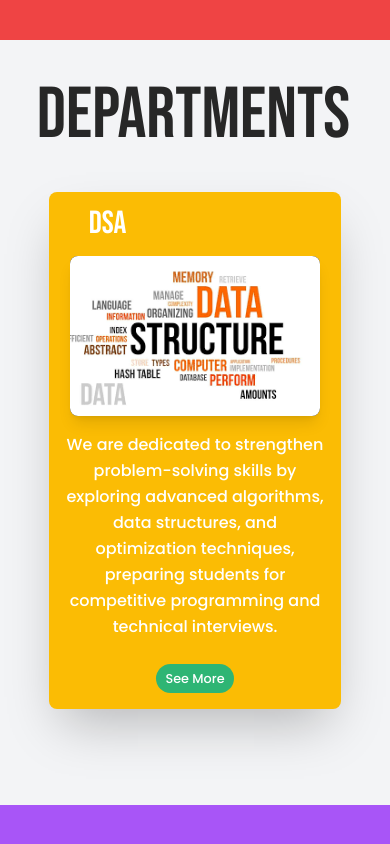
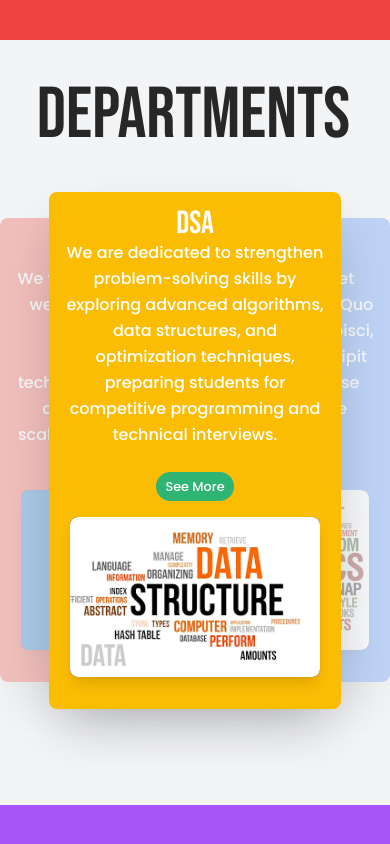
Before and after one commit to gdgocmsit/gdgoc-website, a React (Vite) app: page /#home in a window 390 px wide. Shown: the part 2492-3336 px from the top of the page. Built offline with nearby package versions, Linux system fonts and the light colour scheme.

Commit message:
commit 2

```diff
--- a/package.json
+++ b/package.json
@@ -10,9 +10,11 @@
     "preview": "vite preview"
   },
   "dependencies": {
+    "framer-motion": "^11.13.1",
     "react": "^18.3.1",
     "react-dom": "^18.3.1",
-    "react-router-dom": "^7.0.1"
+    "react-router-dom": "^7.0.1",
+    "react-swipeable": "^7.0.2"
   },
   "devDependencies": {
     "@eslint/js": "^9.15.0",
--- a/src/components/Departments.jsx
+++ b/src/components/Departments.jsx
@@ -6,6 +6,8 @@ import aiml from "../assets/AIML.png"
 import content from "../assets/CONTENT.jpg"
 import evm from "../assets/EVM.jpg"
 import "../styles/Departments.css";
+import { motion } from "framer-motion";
+import { useSwipeable } from "react-swipeable";
 
 const DepartmentsDesktop = ({ id, className }) => (
   <section id={id} className={className}>
@@ -117,10 +119,10 @@ const DepartmentsDesktop = ({ id, className }) => (
   </section>
 );
 
+
+
 const DepartmentsMobile = ({ id, className }) => {
   const [currentIndex, setCurrentIndex] = useState(0);
-  const [touchStart, setTouchStart] = useState(0);
-  const [touchEnd, setTouchEnd] = useState(0);
 
   const departments = [
     {
@@ -167,39 +169,32 @@ const DepartmentsMobile = ({ id, className }) => {
     },
   ];
 
+  const handlePrev = () => {
+    setCurrentIndex((prevIndex) =>
+      prevIndex === 0 ? departments.length - 1 : prevIndex - 1
+    );
+  };
+
+  const handleNext = () => {
+    setCurrentIndex((prevIndex) =>
+      prevIndex === departments.length - 1 ? 0 : prevIndex + 1
+    );
+  };
+
   useEffect(() => {
     const interval = setInterval(() => {
-      setCurrentIndex((prevIndex) =>
-        prevIndex === departments.length - 1 ? 0 : prevIndex + 1
-      );
-    }, 5000); // Auto-transition every 2 seconds
+      handleNext();
+    }, 5000); // Change card every 5 seconds
 
-    return () => {
-      clearInterval(interval);
-    };
-  }, []);
+    return () => clearInterval(interval);
+  }, [currentIndex]);
 
-  const handleTouchStart = (e) => {
-    setTouchStart(e.touches[0].clientX);
-  };
-
-  const handleTouchMove = (e) => {
-    setTouchEnd(e.touches[0].clientX);
-  };
-
-  const handleTouchEnd = () => {
-    if (touchStart - touchEnd > 100) {
-      setCurrentIndex((prevIndex) =>
-        prevIndex === departments.length - 1 ? 0 : prevIndex + 1
-      ); // Swipe right to left
-    }
-
-    if (touchEnd - touchStart > 100) {
-      setCurrentIndex((prevIndex) =>
-        prevIndex === 0 ? departments.length - 1 : prevIndex - 1
-      ); // Swipe left to right
-    }
-  };
+  const handlers = useSwipeable({
+    onSwipedLeft: () => handleNext(),
+    onSwipedRight: () => handlePrev(),
+    preventDefaultTouchmoveEvent: true,
+    trackMouse: true,
+  });
 
   return (
     <section id={id} className={className}>
@@ -207,38 +202,82 @@ const DepartmentsMobile = ({ id, className }) => {
         <h1 className="card-body-h1 text-8xl text-right mr-10 text-[#272727] font-bebas-neue mt-10 mb-10">
           DEPARTMENTS
         </h1>
-        <div
-          className="relative container flex justify-center items-center"
-          onTouchStart={handleTouchStart}
-          onTouchMove={handleTouchMove}
-          onTouchEnd={handleTouchEnd}
-        >
-          <div
-            className="card-body flex p-3 shadow-2xl text-white rounded-lg w-3/4 transition-all duration-500"
-            style={{ backgroundColor: departments[currentIndex].color }}
+        <div className="relative container flex justify-center items-center">
+          {/* Previous card */}
+          <motion.div
+            className="card-body flex p-3 shadow-2xl text-white rounded-lg w-3/4 absolute left-0 z-10"
+            style={{ backgroundColor: departments[(currentIndex - 1 + departments.length) % departments.length].color }}
+            initial={{ opacity: 0 }}
+            animate={{ opacity: 0.3 }}
+            exit={{ opacity: 0 }}
+            transition={{ duration: 0.5 }}
           >
             <div className="flex-1">
-              <h2 className="text-8xl font-normal font-bebas-neue text-left ml-6">
-                {departments[currentIndex].title}
+              <h2 className="text-8xl font-normal font-bebas-neue">
+                {departments[(currentIndex - 1 + departments.length) % departments.length].title}
               </h2>
-              <img
-              src={departments[currentIndex].img || ""}
-              alt={departments[currentIndex].title}
+              <p className="text-xl font-poppins font-medium leading-relaxed">
+                {departments[(currentIndex - 1 + departments.length) % departments.length].description}
+              </p>
+            </div>
+            <img
+              src={departments[(currentIndex - 1 + departments.length) % departments.length].img}
+              alt={departments[(currentIndex - 1 + departments.length) % departments.length].title}
               className="w-40 h-40 md:w-96 md:h-80 mb-10 rounded-lg shadow-lg object-cover bg-black mr-8"
             />
-              <p className="text-xl font-poppins font-medium leading-relaxed">
-                {departments[currentIndex].description}
-              </p>
+          </motion.div>
+
+          {/* Current card */}
+          <motion.div
+            className="card-body flex p-3 shadow-2xl text-white rounded-lg w-3/4 transition-all duration-500 z-20"
+            style={{ backgroundColor: departments[currentIndex].color }}
+            {...handlers}
+          >
+            <div className="flex-1">
+              <h2 className="text-8xl font-normal font-bebas-neue">{departments[currentIndex].title}</h2>
+              <p className="text-xl font-poppins font-medium leading-relaxed">{departments[currentIndex].description}</p>
               <button className="mt-6 px-6 py-3 bg-[#2EB574] text-[#FFFFFF] rounded-full font-poppins font-medium">
                 See More
               </button>
             </div>
-          </div>
+            <img
+              src={departments[currentIndex].img}
+              alt={departments[currentIndex].title}
+              className="w-40 h-40 md:w-96 md:h-80 mb-10 rounded-lg shadow-lg object-cover bg-black mr-8"
+            />
+          </motion.div>
+
+          {/* Next card */}
+          <motion.div
+            className="card-body flex p-3 shadow-2xl text-white rounded-lg w-3/4 absolute right-0 z-10"
+            style={{ backgroundColor: departments[(currentIndex + 1) % departments.length].color }}
+            initial={{ opacity: 0 }}
+            animate={{ opacity: 0.3 }}
+            exit={{ opacity: 0 }}
+            transition={{ duration: 0.5 }}
+          >
+            <div className="flex-1">
+              <h2 className="text-8xl font-normal font-bebas-neue">
+                {departments[(currentIndex + 1) % departments.length].title}
+              </h2>
+              <p className="text-xl font-poppins font-medium leading-relaxed">
+                {departments[(currentIndex + 1) % departments.length].description}
+              </p>
+            </div>
+            <img
+              src={departments[(currentIndex + 1) % departments.length].img}
+              alt={departments[(currentIndex + 1) % departments.length].title}
+              className="w-40 h-40 md:w-96 md:h-80 mb-10 rounded-lg shadow-lg object-cover bg-black mr-8"
+            />
+          </motion.div>
+
         </div>
       </div>
     </section>
   );
 };
+
+
 
 const Departments = ({ id, className }) => {
   const [isMobile, setIsMobile] = useState(window.innerWidth < 768);
```
Also changed, not shown: 1 other file (tests, documents, lock files or other folders).
